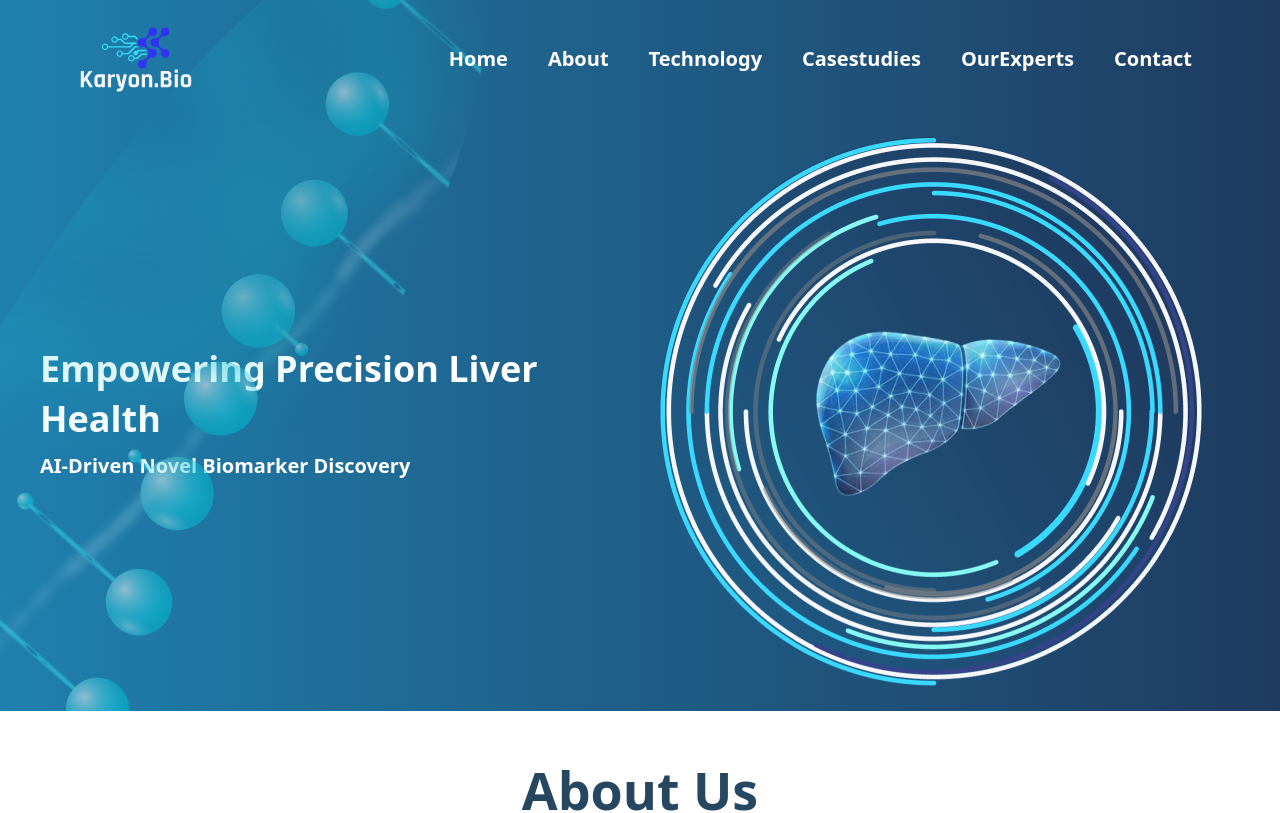
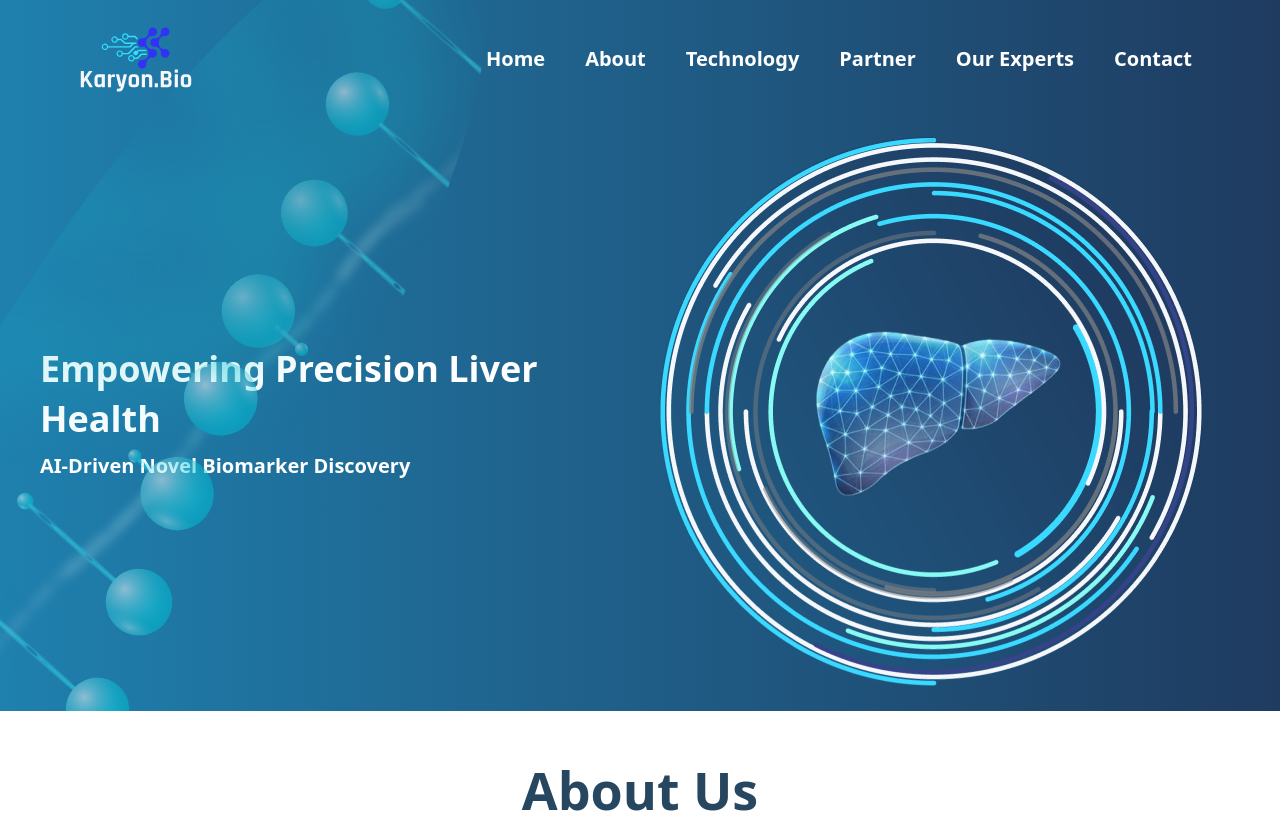
Before and after one commit to CodeErr-Sid/KaryonBio, a Nuxt app: page / in a window 1280 px wide. Shown: the top 813 px of the page. Built offline with nearby package versions, Linux system fonts and the light colour scheme; what tailwindcss-animated would draw is missing.

Commit message:
fix:review-changes

```diff
--- a/components/Header.vue
+++ b/components/Header.vue
@@ -97,18 +97,19 @@
           >
           <nuxt-link
             class="block py-2 px-2 md:inline-block hover:text-[#3AD9FF] cursor-pointer"
-            to="/partner"
+            to="#"
             >Technology</nuxt-link
           >
           <nuxt-link
             class="block py-2 px-2 md:inline-block hover:text-[#3AD9FF] cursor-pointer"
-            to="/casestudies"
-            >Casestudies</nuxt-link
+            to="/partner"
+            >Partner</nuxt-link
           >
+
           <nuxt-link
             class="block py-2 px-2 md:inline-block hover:text-[#3AD9FF] cursor-pointer"
             to="/teams"
-            >OurExperts</nuxt-link
+            >Our Experts</nuxt-link
           >
           <nuxt-link
             class="block py-2 px-2 md:inline-block hover:text-[#3AD9FF] cursor-pointer"
--- a/pages/index.vue
+++ b/pages/index.vue
@@ -75,7 +75,7 @@
             <nuxt-link
               class="block py-2 lg:px-6 px-4 md:px-0 md:inline-block hover:text-[#3AD9FF] cursor-pointer"
               to="/teams"
-              >OurExperts</nuxt-link
+              >Our Experts</nuxt-link
             >
             <nuxt-link
               class="block py-2 lg:px-6 px-4 md:px-0 md:inline-block hover:text-[#3AD9FF] cursor-pointer"
```
